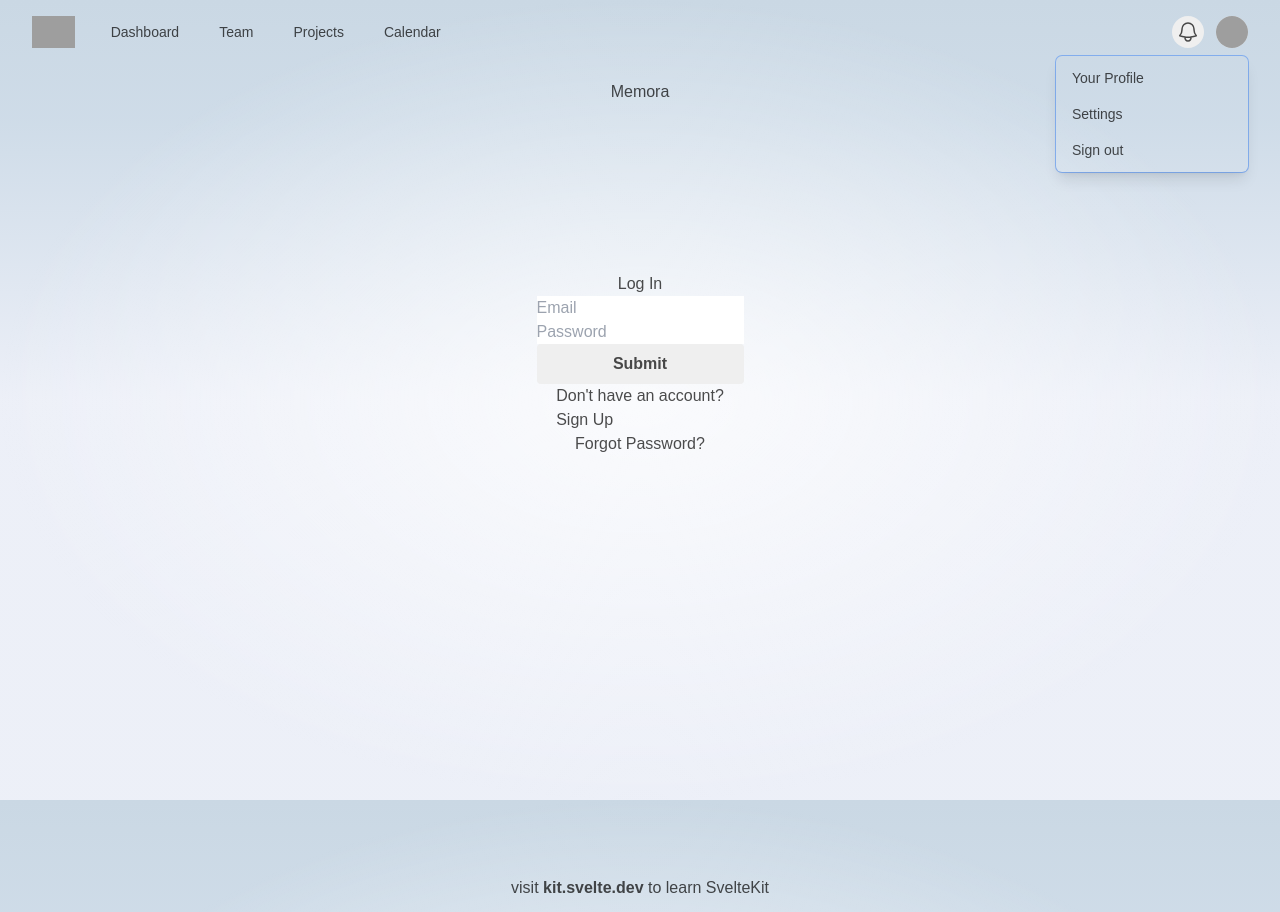
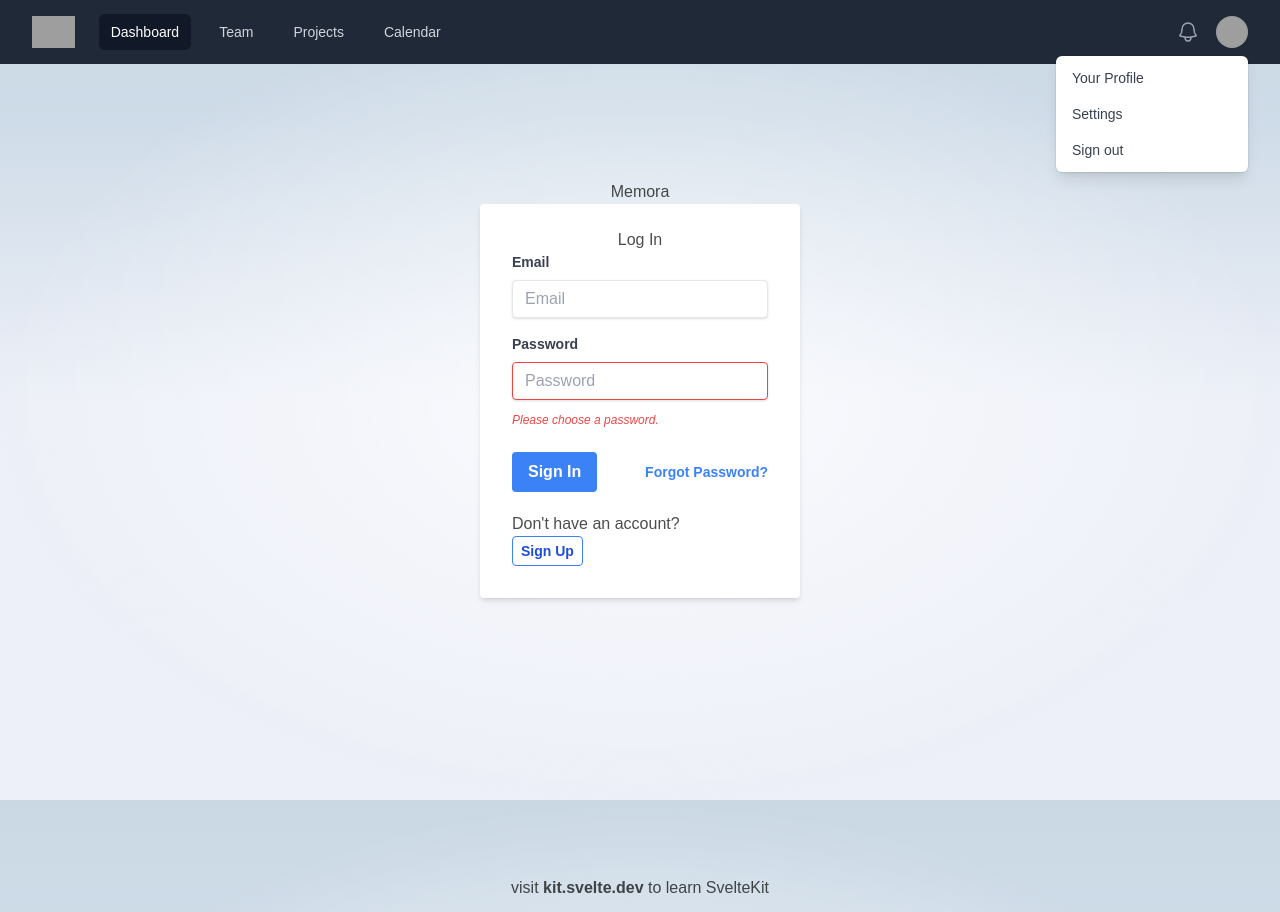
Before and after one commit to TuckTuckC/Memora, a SvelteKit app: page / in a window 1280 px wide. Built offline with nearby package versions, Linux system fonts and the light colour scheme; no server answers; grey boxes are pictures that could not be loaded.

Commit message:
styles sign in and register forms

```diff
--- a/src/app.css
+++ b/src/app.css
@@ -1,370 +1,3 @@
 @tailwind base;
 @tailwind components;
 @tailwind utilities;
-
-/*
-1. Prevent padding and border from affecting element width. (https://github.com/mozdevs/cssremedy/issues/4)
-2. Allow adding a border to an element by just adding a border-width. (https://github.com/tailwindcss/tailwindcss/pull/116)
-*/
-
-*,
-::before,
-::after {
-  box-sizing: border-box; /* 1 */
-  border-width: 0; /* 2 */
-  border-style: solid; /* 2 */
-  border-color: theme('borderColor.DEFAULT', 'currentColor'); /* 2 */
-}
-
-::before,
-::after {
-  --tw-content: '';
-}
-
-/*
-1. Use a consistent sensible line-height in all browsers.
-2. Prevent adjustments of font size after orientation changes in iOS.
-3. Use a more readable tab size.
-4. Use the user's configured `sans` font-family by default.
-*/
-
-html {
-  line-height: 1.5; /* 1 */
-  -webkit-text-size-adjust: 100%; /* 2 */
-  -moz-tab-size: 4; /* 3 */
-  tab-size: 4; /* 3 */
-  font-family: theme('fontFamily.sans', ui-sans-serif, system-ui, -apple-system, BlinkMacSystemFont, "Segoe UI", Roboto, "Helvetica Neue", Arial, "Noto Sans", sans-serif, "Apple Color Emoji", "Segoe UI Emoji", "Segoe UI Symbol", "Noto Color Emoji"); /* 4 */
-}
-
-/*
-1. Remove the margin in all browsers.
-2. Inherit line-height from `html` so users can set them as a class directly on the `html` element.
-*/
-
-body {
-  margin: 0; /* 1 */
-  line-height: inherit; /* 2 */
-}
-
-/*
-1. Add the correct height in Firefox.
-2. Correct the inheritance of border color in Firefox. (https://bugzilla.mozilla.org/show_bug.cgi?id=190655)
-3. Ensure horizontal rules are visible by default.
-*/
-
-hr {
-  height: 0; /* 1 */
-  color: inherit; /* 2 */
-  border-top-width: 1px; /* 3 */
-}
-
-/*
-Add the correct text decoration in Chrome, Edge, and Safari.
-*/
-
-abbr:where([title]) {
-  text-decoration: underline dotted;
-}
-
-/*
-Remove the default font size and weight for headings.
-*/
-
-h1,
-h2,
-h3,
-h4,
-h5,
-h6 {
-  font-size: inherit;
-  font-weight: inherit;
-}
-
-/*
-Reset links to optimize for opt-in styling instead of opt-out.
-*/
-
-a {
-  color: inherit;
-  text-decoration: inherit;
-}
-
-/*
-Add the correct font weight in Edge and Safari.
-*/
-
-b,
-strong {
-  font-weight: bolder;
-}
-
-/*
-1. Use the user's configured `mono` font family by default.
-2. Correct the odd `em` font sizing in all browsers.
-*/
-
-code,
-kbd,
-samp,
-pre {
-  font-family: theme('fontFamily.mono', ui-monospace, SFMono-Regular, Menlo, Monaco, Consolas, "Liberation Mono", "Courier New", monospace); /* 1 */
-  font-size: 1em; /* 2 */
-}
-
-/*
-Add the correct font size in all browsers.
-*/
-
-small {
-  font-size: 80%;
-}
-
-/*
-Prevent `sub` and `sup` elements from affecting the line height in all browsers.
-*/
-
-sub,
-sup {
-  font-size: 75%;
-  line-height: 0;
-  position: relative;
-  vertical-align: baseline;
-}
-
-sub {
-  bottom: -0.25em;
-}
-
-sup {
-  top: -0.5em;
-}
-
-/*
-1. Remove text indentation from table contents in Chrome and Safari. (https://bugs.chromium.org/p/chromium/issues/detail?id=999088, https://bugs.webkit.org/show_bug.cgi?id=201297)
-2. Correct table border color inheritance in all Chrome and Safari. (https://bugs.chromium.org/p/chromium/issues/detail?id=935729, https://bugs.webkit.org/show_bug.cgi?id=195016)
-3. Remove gaps between table borders by default.
-*/
-
-table {
-  text-indent: 0; /* 1 */
-  border-color: inherit; /* 2 */
-  border-collapse: collapse; /* 3 */
-}
-
-/*
-1. Change the font styles in all browsers.
-2. Remove the margin in Firefox and Safari.
-3. Remove default padding in all browsers.
-*/
-
-button,
-input,
-optgroup,
-select,
-textarea {
-  font-family: inherit; /* 1 */
-  font-size: 100%; /* 1 */
-  line-height: inherit; /* 1 */
-  color: inherit; /* 1 */
-  margin: 0; /* 2 */
-  padding: 0; /* 3 */
-}
-
-/*
-Remove the inheritance of text transform in Edge and Firefox.
-*/
-
-button,
-select {
-  text-transform: none;
-}
-
-/*
-1. Correct the inability to style clickable types in iOS and Safari.
-2. Remove default button styles.
-*/
-
-button,
-[type='button'],
-[type='reset'],
-[type='submit'] {
-  -webkit-appearance: button; /* 1 */
-  background-image: none; /* 2 */
-}
-
-/*
-Use the modern Firefox focus style for all focusable elements.
-*/
-
-:-moz-focusring {
-  outline: auto;
-}
-
-/*
-Remove the additional `:invalid` styles in Firefox. (https://github.com/mozilla/gecko-dev/blob/2f9eacd9d3d995c937b4251a5557d95d494c9be1/layout/style/res/forms.css#L728-L737)
-*/
-
-:-moz-ui-invalid {
-  box-shadow: none;
-}
-
-/*
-Add the correct vertical alignment in Chrome and Firefox.
-*/
-
-progress {
-  vertical-align: baseline;
-}
-
-/*
-Correct the cursor style of increment and decrement buttons in Safari.
-*/
-
-::-webkit-inner-spin-button,
-::-webkit-outer-spin-button {
-  height: auto;
-}
-
-/*
-1. Correct the odd appearance in Chrome and Safari.
-2. Correct the outline style in Safari.
-*/
-
-[type='search'] {
-  -webkit-appearance: textfield; /* 1 */
-  outline-offset: -2px; /* 2 */
-}
-
-/*
-Remove the inner padding in Chrome and Safari on macOS.
-*/
-
-::-webkit-search-decoration {
-  -webkit-appearance: none;
-}
-
-/*
-1. Correct the inability to style clickable types in iOS and Safari.
-2. Change font properties to `inherit` in Safari.
-*/
-
-::-webkit-file-upload-button {
-  -webkit-appearance: button; /* 1 */
-  font: inherit; /* 2 */
-}
-
-/*
-Add the correct display in Chrome and Safari.
-*/
-
-summary {
-  display: list-item;
-}
-
-/*
-Removes the default spacing and border for appropriate elements.
-*/
-
-blockquote,
-dl,
-dd,
-h1,
-h2,
-h3,
-h4,
-h5,
-h6,
-hr,
-figure,
-p,
-pre {
-  margin: 0;
-}
-
-fieldset {
-  margin: 0;
-  padding: 0;
-}
-
-legend {
-  padding: 0;
-}
-
-ol,
-ul,
-menu {
-  list-style: none;
-  margin: 0;
-  padding: 0;
-}
-
-/*
-Prevent resizing textareas horizontally by default.
-*/
-
-textarea {
-  resize: vertical;
-}
-
-/*
-1. Reset the default placeholder opacity in Firefox. (https://github.com/tailwindlabs/tailwindcss/issues/3300)
-2. Set the default placeholder color to the user's configured gray 400 color.
-*/
-
-input::placeholder,
-textarea::placeholder {
-  opacity: 1; /* 1 */
-  color: theme('colors.gray.400', #9ca3af); /* 2 */
-}
-
-/*
-Set the default cursor for buttons.
-*/
-
-button,
-[role="button"] {
-  cursor: pointer;
-}
-
-/*
-Make sure disabled buttons don't get the pointer cursor.
-*/
-:disabled {
-  cursor: default;
-}
-
-/*
-1. Make replaced elements `display: block` by default. (https://github.com/mozdevs/cssremedy/issues/14)
-2. Add `vertical-align: middle` to align replaced elements more sensibly by default. (https://github.com/jensimmons/cssremedy/issues/14#issuecomment-634934210)
-   This can trigger a poorly considered lint error in some tools but is included by design.
-*/
-
-img,
-svg,
-video,
-canvas,
-audio,
-iframe,
-embed,
-object {
-  display: block; /* 1 */
-  vertical-align: middle; /* 2 */
-}
-
-/*
-Constrain images and videos to the parent width and preserve their intrinsic aspect ratio. (https://github.com/mozdevs/cssremedy/issues/14)
-*/
-
-img,
-video {
-  max-width: 100%;
-  height: auto;
-}
-
-/*
-Ensure the default browser behavior of the `hidden` attribute.
-*/
-
-[hidden] {
-  display: none;
-}
--- a/src/components/Auth.svelte
+++ b/src/components/Auth.svelte
@@ -30,49 +30,52 @@
   }
 </script>
 
-<div class="container flex flex-col items-center justify-center flex-1">
+<div class="w-full max-w-xs">
+  <form class="bg-white shadow-md rounded px-8 pt-6 pb-8 mb-4">
+    <div class="mb-4">
       <h1>{register ? "Register" : "Log In"}</h1>
-  <form class="flex flex-col">
-    <label>
-      <input bind:value={email} type="email" placeholder="Email" />
+      <label class="block text-gray-700 text-sm font-bold mb-2" for="username">
+        Email
       </label>
-    <label>
-      <input bind:value={password} type="password" placeholder="Password" />
+      <input
+        bind:value={email}
+        type="email"
+        placeholder="Email"
+        class="shadow appearance-none border rounded w-full py-2 px-3 text-gray-700 leading-tight focus:outline-none focus:shadow-outline"
+      />
+    </div>
+    <div class="mb-6">
+      <label class="block text-gray-700 text-sm font-bold mb-2" for="password">
+        Password
       </label>
+      <input
+        bind:value={password}
+        type="password"
+        placeholder="Password"
+        class="shadow appearance-none border border-red-500 rounded w-full py-2 px-3 text-gray-700 mb-3 leading-tight focus:outline-none focus:shadow-outline"
+      />
       {#if register}
         <label>
           <input
             bind:value={confirmPassword}
             type="password"
-          placeholder="Password"
+            placeholder="Confirm Password"
+            class="shadow appearance-none border border-red-500 rounded w-full py-2 px-3 text-gray-700 mb-3 leading-tight focus:outline-none focus:shadow-outline"
           />
         </label>
       {/if}
+      <p class="text-red-500 text-xs italic">Please choose a password.</p>
+    </div>
+    <div class="flex items-center justify-between">
       <button
-      class="bg-blue-500 hover:bg-blue-700 text-white font-bold py-2 px-4 rounded"
-      on:click={handleSubmit}>Submit</button
+        class="bg-blue-500 hover:bg-blue-700 text-white font-bold py-2 px-4 rounded focus:outline-none focus:shadow-outline"
+        type="button"
       >
-  </form>
-  {#if register}
+        {register ? "Register" : "Sign In"}
+      </button>
       <div
-      on:click={() => {
-        register = false;
-      }}
-      on:keydown={() => {}}
-    >
-      Already have an account?
-      <p>Log In</p>
-    </div>
-  {:else}
-    <div
-      on:click={() => {
-        register = true;
-      }}
-      on:keydown={() => {}}
-    >
-      Don't have an account? <p>Sign Up</p>
-    </div>
-    <div
+        class="inline-block align-baseline font-bold text-sm text-blue-500 hover:text-blue-800"
+        href="/"
         on:click={() => {
           authHandlers.resetPassword(email);
         }}
@@ -80,7 +83,34 @@
       >
         Forgot Password?
       </div>
+    </div>
+    {#if register}
+      <div>
+        Already have an account?
+        <div
+          class="bg-transparent hover:bg-blue-500 text-blue-700 font-semibold hover:text-white py-1 px-2 border border-blue-500 hover:border-transparent rounded w-fit text-sm"
+          on:click={() => {
+            register = false;
+          }}
+          on:keydown={() => {}}
+        >
+          Log In
+        </div>
+      </div>
+    {:else}
+      <div class="mt-5">
+        Don't have an account? <div
+          class="bg-transparent hover:bg-blue-500 text-blue-700 font-semibold hover:text-white py-1 px-2 border border-blue-500 hover:border-transparent rounded w-fit text-sm"
+          on:click={() => {
+            register = true;
+          }}
+          on:keydown={() => {}}
+        >
+          Sign Up
+        </div>
+      </div>
     {/if}
+  </form>
 </div>
 
 <style>
--- a/tailwind.config.js
+++ b/tailwind.config.js
@@ -1,16 +1,15 @@
 /** @type {import('tailwindcss').Config} */
 export default {
-  corePlugins: {
-    preflight: false,
-  },
   content: [
     './src/**/*.{svelte, html, js}',
   ],
   theme: {
-    colors: {
-      'grey': 'D9D9D9',
+
+    extend: {
+      colors: {
+        'grey': 'D9D9D9',
+      },
     },
-    extend: {},
   },
   plugins: [],
 }
```
Lines whose indentation alone changed are shown as unchanged.
